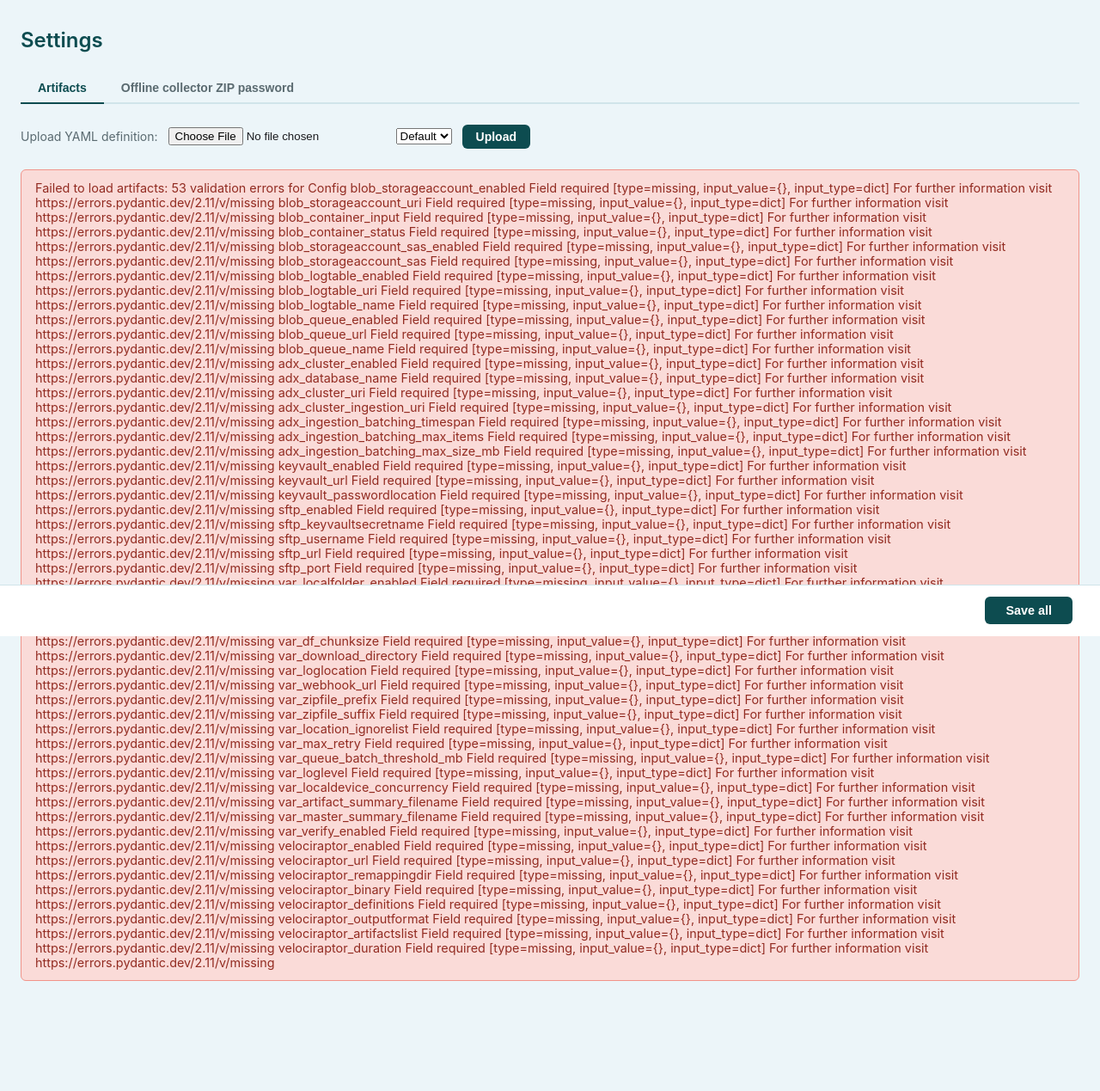
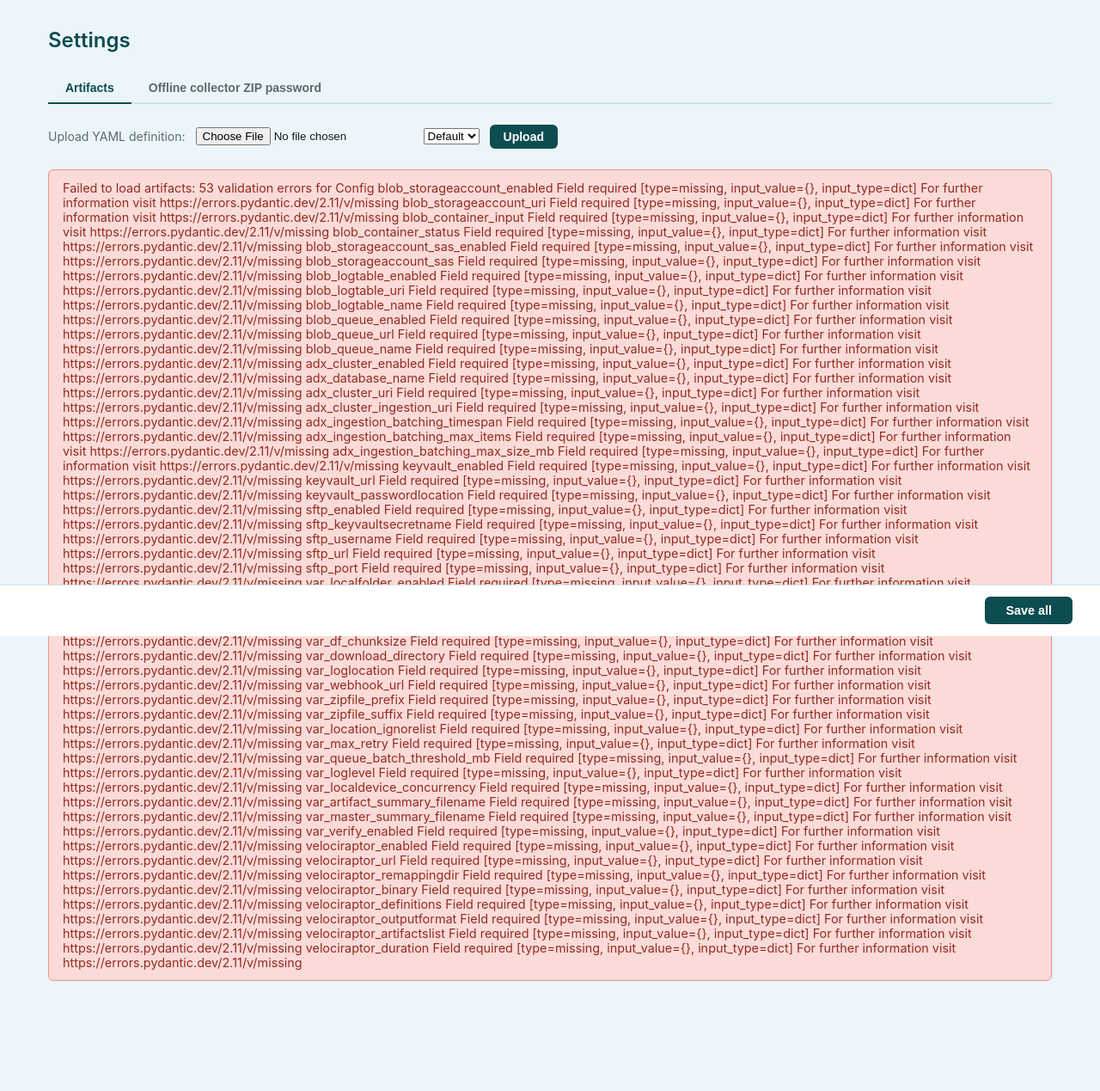
Before and after one commit to nerium-security/cycas, a Flask app: page /settings in a window 1280 px wide. Shown: the part 60-1329 px from the top of the page at 86% size. Run offline with Flask 3, Linux system fonts and the light colour scheme.

Commit message:
Increase width of webapp

```diff
--- a/webapp/static/css/style.css
+++ b/webapp/static/css/style.css
@@ -48,7 +48,7 @@
 
 /* ── Layout ── */
 .container {
-    max-width: 1300px;
+    max-width: 95%;
     margin: 0 auto;
     padding: 2rem 1.5rem;
 }
```
